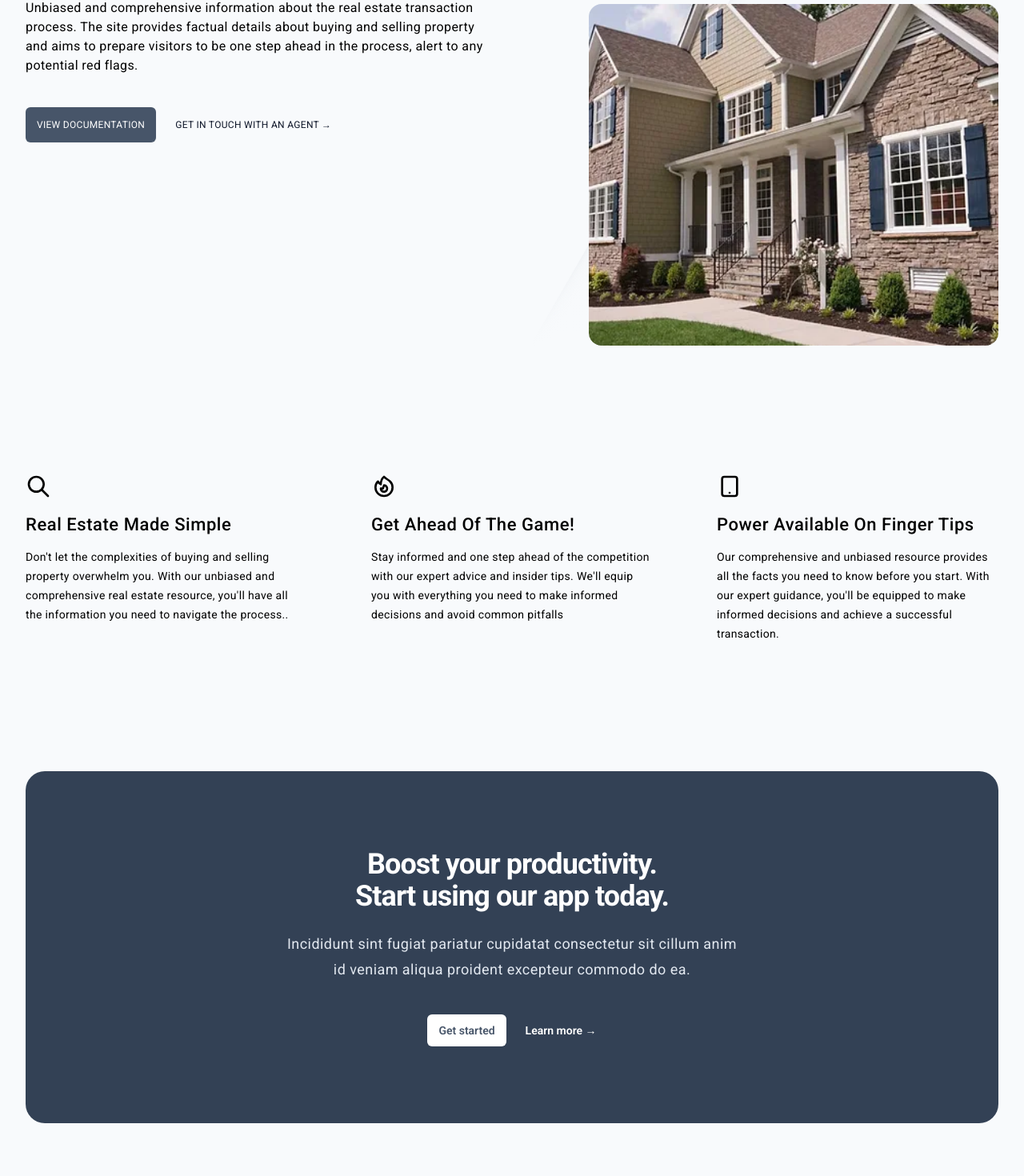
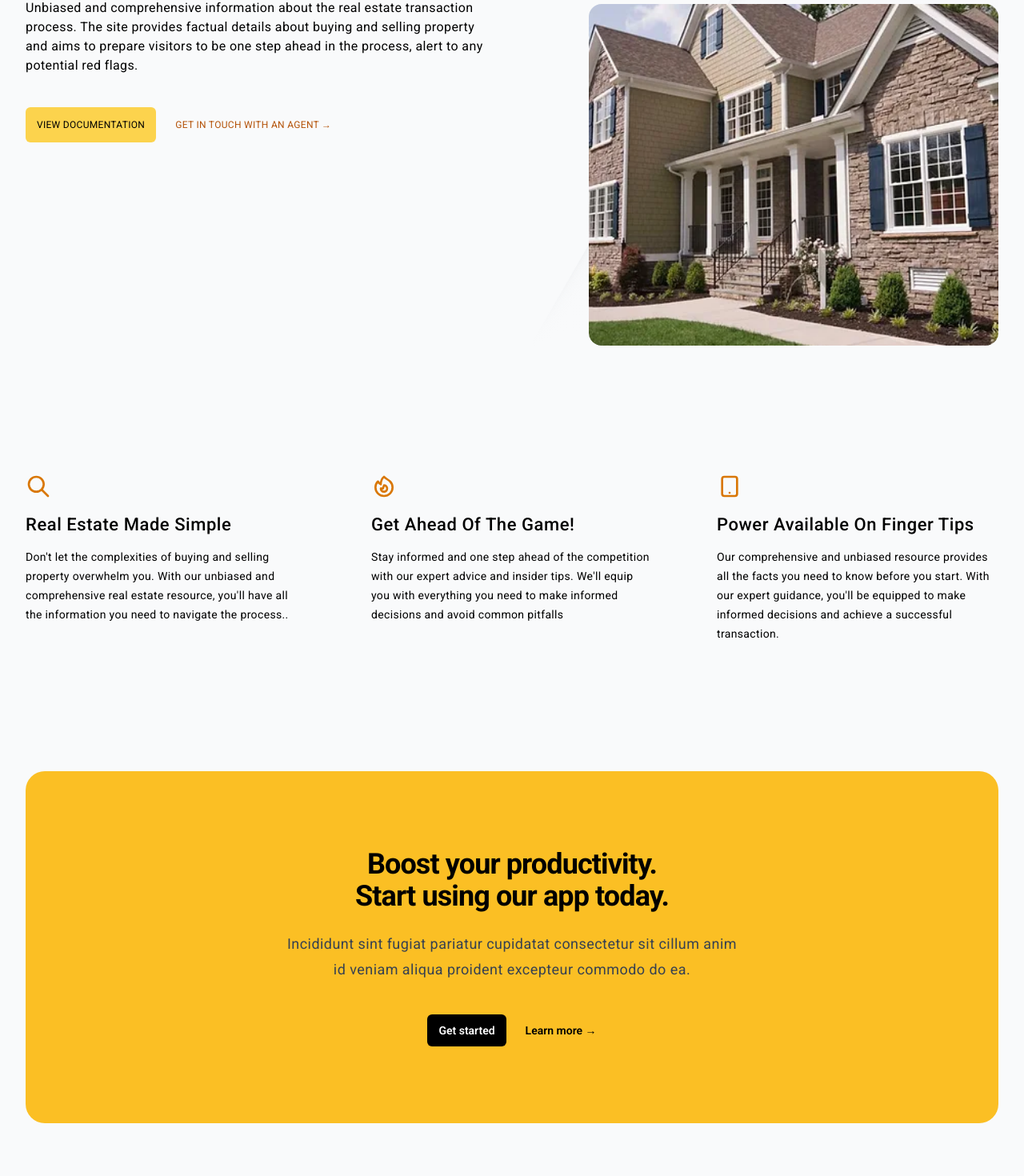
Before and after one commit to iamwillcode/agentwebb, a Next.js app: page / in a window 1280 px wide. Shown: the part 339-1809 px from the top of the page at 80% size. Built offline with nearby package versions, Linux system fonts and the light colour scheme.

Commit message:
changed gray to primary brand colour

```diff
--- a/pages/index.tsx
+++ b/pages/index.tsx
@@ -27,12 +27,12 @@ export default function index() {
         <meta name="description" content="Offer unbiased insights into the real estate transactions, to help you, understand, identify potential red flags to help you make informed decisions." />
       </Head>
       <Header />
-      <main className="bg-slate-50">
+      <main className="bg-gray-50">
         <div className="py-32 space-y-32">
           <section className="wrapper">
-            <div className="relative overflow-hidden isolate bg-gradient-to-b from-slate-100/20 pt-14">
+            <div className="relative overflow-hidden isolate bg-gradient-to-b from-gray-100/20 pt-14">
               <div
-                className="absolute inset-y-0 right-1/2 -z-10 -mr-96 w-[200%] origin-top-right skew-x-[-30deg] bg-slate-50 shadow-xl shadow-slate-600/10 ring-1 ring-slate-50 sm:-mr-80 lg:-mr-96"
+                className="absolute inset-y-0 right-1/2 -z-10 -mr-96 w-[200%] origin-top-right skew-x-[-30deg] bg-gray-50 shadow-xl shadow-gray-600/10 ring-1 ring-gray-50 sm:-mr-80 lg:-mr-96"
                 aria-hidden="true"
               />
               <div className="">
@@ -51,13 +51,13 @@ export default function index() {
                     <div className="flex items-center mt-10 gap-x-6">
                       <Link
                         href="/transactions"
-                        className="rounded-md bg-slate-600 px-3.5 py-2.5 body-small uppercase tracking-wide text-white shadow-sm hover:bg-slate-500 focus-visible:outline focus-visible:outline-2 focus-visible:outline-offset-2 focus-visible:outline-slate-600"
+                        className="rounded-md bg-amber-300 px-3.5 py-2.5 body-small uppercase tracking-wide  hover:bg-amber-300/70  transition-all focus-visible:outline focus-visible:outline-2 focus-visible:outline-offset-2 focus-visible:outline-amber-600"
                       >
                         View Documentation
                       </Link>
                       <a
                         href="#"
-                        className="tracking-wide uppercase text-slate-900 body-small"
+                        className="tracking-wide uppercase text-amber-700 body-small"
                       >
                         Get In Touch With An Agent{" "}
                         <span aria-hidden="true">→</span>
@@ -75,14 +75,14 @@ export default function index() {
                   </div>
                 </div>
               </div>
-              <div className="absolute inset-x-0 bottom-0 h-24 -z-10 bg-gradient-to-t from-slate-50 sm:h-32" />
+              <div className="absolute inset-x-0 bottom-0 h-24 -z-10 bg-gradient-to-t from-gray-50 sm:h-32" />
             </div>
           </section>
           {/* SECTION END: 01 :: HERO  */}
           <section className="wrapper">
             <div className="grid grid-cols-1 gap-20 md:grid-cols-2 lg:grid-cols-3 ">
               <div>
-                <HiOutlineSearch className="w-8 h-8 mb-4" />
+                <HiOutlineSearch className="w-8 h-8 mb-4 text-amber-600" />
                 <h2 className="mb-3 capitalize title-large">
                   Real Estate Made Simple
                 </h2>
@@ -94,7 +94,7 @@ export default function index() {
                 </p>
               </div>
               <div>
-                <HiOutlineFire className="w-8 h-8 mb-4" />
+                <HiOutlineFire className="w-8 h-8 mb-4 text-amber-600" />
                 <h2 className="mb-3 capitalize title-large">
                   Get Ahead of the Game!
                 </h2>
@@ -106,7 +106,7 @@ export default function index() {
                 </p>
               </div>
               <div>
-                <HiOutlineDeviceTablet className="w-8 h-8 mb-4" />
+                <HiOutlineDeviceTablet className="w-8 h-8 mb-4 text-amber-600" />
                 <h2 className="mb-3 capitalize title-large">
                   Power Available On Finger Tips
                 </h2>
@@ -121,26 +121,26 @@ export default function index() {
           </section>
           {/* SECTION END: 02 :: FEATURES  */}
           <section className="wrapper rounded-3xl">
-            <div className="bg-slate-700 rounded-3xl">
+            <div className="bg-amber-400 rounded-3xl">
               <div className="px-6 py-24 sm:px-6 sm:py-24 lg:px-8">
                 <div className="max-w-2xl mx-auto text-center">
-                  <h3 className="text-3xl font-bold tracking-tight text-white sm:text-4xl">
+                  <h3 className="text-3xl font-bold tracking-tight sm:text-4xl">
                     Boost your productivity.
                     <br />
                     Start using our app today.
                   </h3>
-                  <p className="max-w-xl mx-auto mt-6 text-lg leading-8 text-slate-200">
+                  <p className="max-w-xl mx-auto mt-6 text-lg leading-8 text-gray-700">
                     Incididunt sint fugiat pariatur cupidatat consectetur sit cillum anim id veniam aliqua proident excepteur
                     commodo do ea.
                   </p>
                   <div className="flex items-center justify-center mt-10 gap-x-6">
                     <a
                       href="#"
-                      className="rounded-md bg-white px-3.5 py-2.5 text-sm font-semibold text-slate-600 shadow-sm hover:bg-slate-50 focus-visible:outline focus-visible:outline-2 focus-visible:outline-offset-2 focus-visible:outline-white"
+                      className="rounded-md bg-black text-white px-3.5 py-2.5 text-sm font-semibold  shadow-sm hover:bg-gray-50 focus-visible:outline focus-visible:outline-2 focus-visible:outline-offset-2 focus-visible:outline-white"
                     >
                       Get started
                     </a>
-                    <a href="#" className="text-sm font-semibold leading-6 text-white">
+                    <a href="#" className="text-sm font-semibold leading-6 ">
                       Learn more <span aria-hidden="true">→</span>
                     </a>
                   </div>
@@ -171,7 +171,7 @@ export default function index() {
           </section>
           {/* SECTION END: 04 :: CALL TO ACTION  */}
           <section className="wrapper">
-            <div className="py-16 bg-slate-700 sm:py-24 lg:py-32 rounded-3xl">
+            <div className="py-16 bg-gray-700 sm:py-24 lg:py-32 rounded-3xl">
               <div className="grid grid-cols-1 gap-10 px-6 mx-auto max-w-7xl lg:grid-cols-12 lg:gap-8 lg:px-8">
                 <div className="max-w-xl text-3xl font-bold tracking-tight text-white sm:text-4xl lg:col-span-7">
                   <h5 className="inline sm:block lg:inline xl:block">Want product news and updates?</h5>{' '}
@@ -193,14 +193,14 @@ export default function index() {
                     />
                     <button
                       type="submit"
-                      className="flex-none rounded-md bg-white px-3.5 py-2.5 text-sm font-semibold text-slate-600 shadow-sm hover:bg-slate-50 focus-visible:outline focus-visible:outline-2 focus-visible:outline-offset-2 focus-visible:outline-white"
+                      className="flex-none rounded-md bg-white px-3.5 py-2.5 text-sm font-semibold text-gray-600 shadow-sm hover:bg-gray-50 focus-visible:outline focus-visible:outline-2 focus-visible:outline-offset-2 focus-visible:outline-white"
                     >
                       Subscribe
                     </button>
                   </div>
                   <p className="mt-4 text-sm leading-6 text-gray-300">
                     We care about your data. Read our{' '}
-                    <a href="#" className="font-semibold text-white hover:text-slate-50">
+                    <a href="#" className="font-semibold text-white hover:text-gray-50">
                       privacy&nbsp;policy
                     </a>
                     .
```
